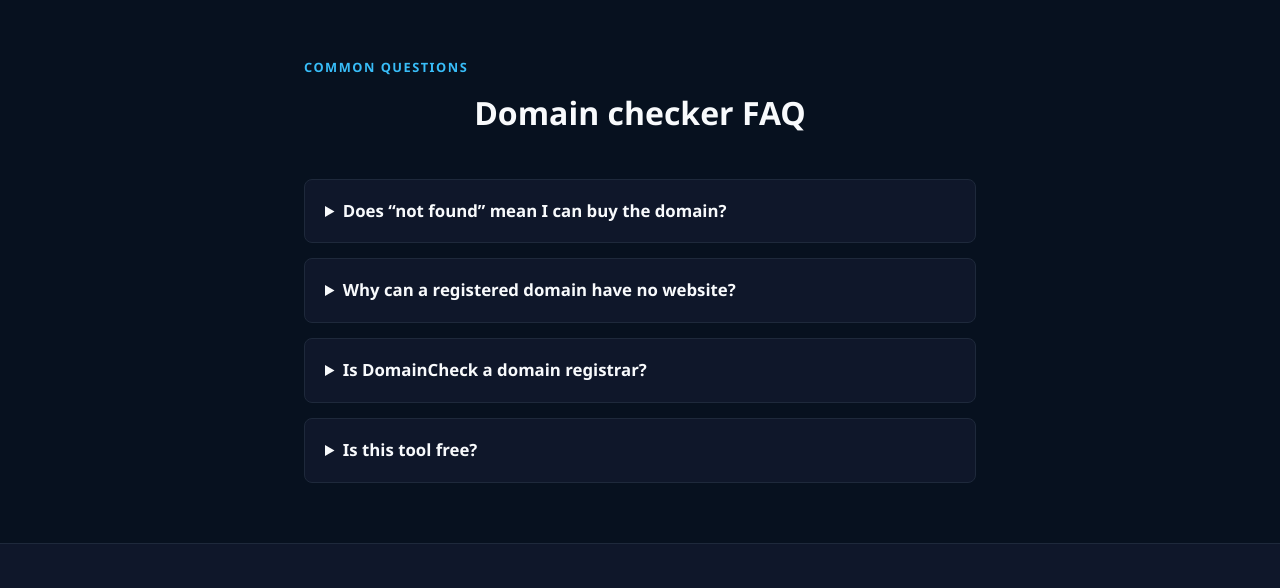
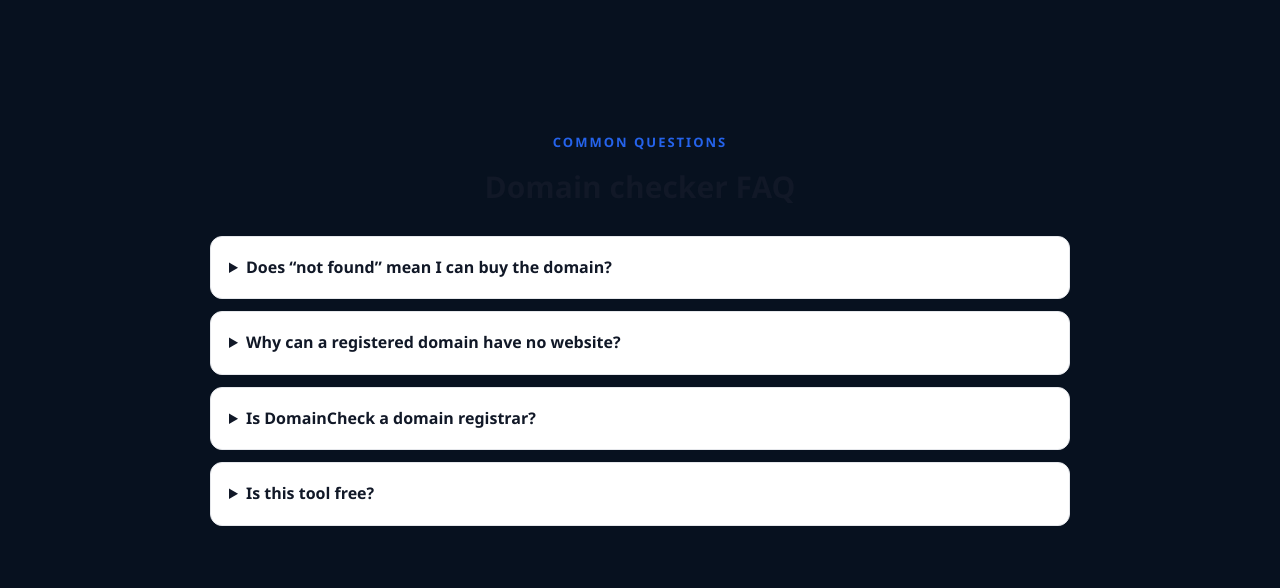
Before and after one commit to subediujwal767/Domain-checker, a website: page public/index.html in a window 1280 px wide. Shown: the part 1556-2144 px from the top of the page. Drawn offline with Linux system fonts and the light colour scheme.

Commit message:
Update index.html

```diff
--- a/public/index.html
+++ b/public/index.html
@@ -126,6 +126,73 @@
       .menu-toggle { display: block; }
       .hero-copy h1 { font-size: 2.2rem; }
     }
+
+/* FAQ Section */
+.faq-section {
+  display: block !important;
+  width: 100%;
+  max-width: 900px;
+  margin: 50px auto;
+  padding: 25px 20px;
+  color: #1f2937;
+  box-sizing: border-box;
+}
+
+.faq-section .section-heading {
+  text-align: center;
+  margin-bottom: 25px;
+}
+
+.faq-section .eyebrow {
+  display: block;
+  color: #2563eb;
+  font-size: 13px;
+  font-weight: 700;
+  letter-spacing: 2px;
+  margin-bottom: 10px;
+}
+
+.faq-section h2 {
+  font-size: 30px;
+  margin: 0 0 20px;
+  color: #111827;
+}
+
+.faq-section details {
+  display: block;
+  padding: 18px;
+  margin-bottom: 12px;
+  border: 1px solid #e5e7eb;
+  border-radius: 12px;
+  background: #ffffff;
+}
+
+.faq-section summary {
+  display: list-item;
+  cursor: pointer;
+  font-weight: 600;
+  font-size: 16px;
+  color: #111827;
+}
+
+.faq-section details p {
+  display: block;
+  margin: 14px 0 0;
+  line-height: 1.7;
+  color: #4b5563;
+}
+
+@media (max-width: 600px) {
+  .faq-section {
+    padding: 20px 14px;
+    margin: 30px auto;
+  }
+
+  .faq-section h2 {
+    font-size: 24px;
+  }
+}
+
   </style>
 
   <meta property="og:type" content="website">
```
